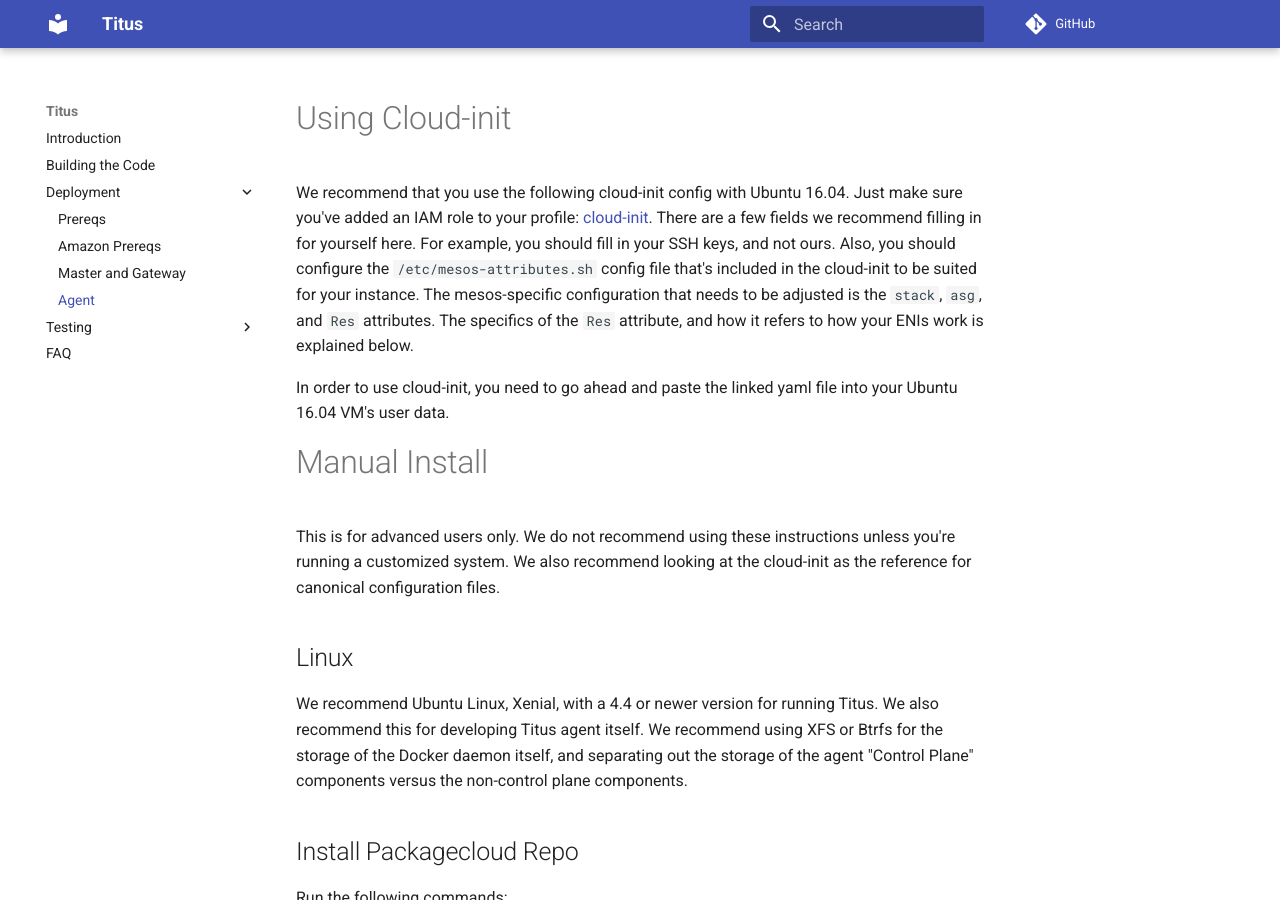
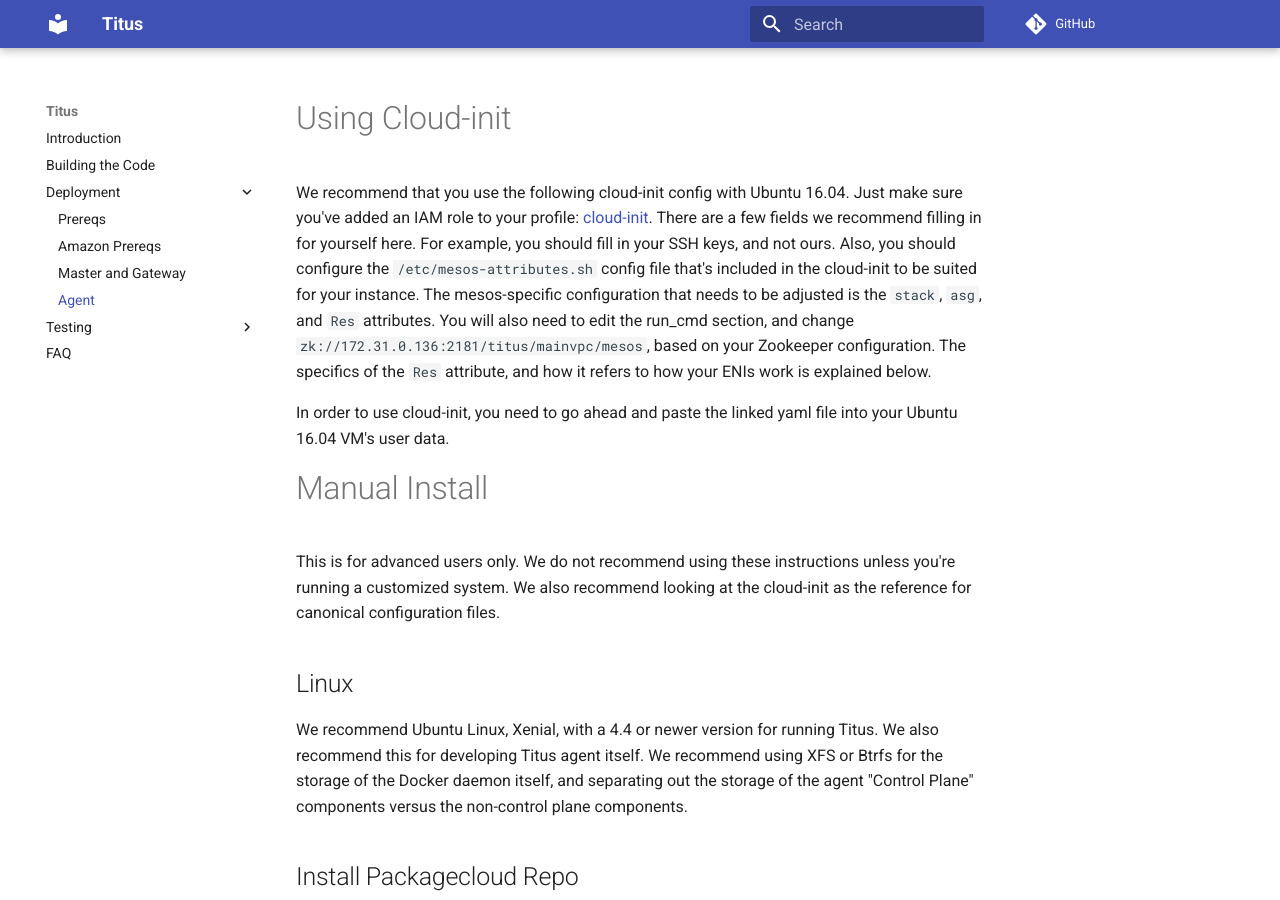
Before and after one commit to Netflix/titus, an MkDocs documentation site: the page built from docs/docs/install/agent.md, in a window 1280 px wide and 900 px high. Built offline with MkDocs 1.6.1 and Material for MkDocs 9.7.7, drawn with Linux system fonts in a browser that asks for light colours; comment, search, counter and statistics services are not loaded; old or Windows-style settings are respelled for this version of MkDocs.

Commit message:
Update agent install instructions

```diff
--- a/docs/docs/install/agent.md
+++ b/docs/docs/install/agent.md
@@ -1,5 +1,5 @@
 # Using Cloud-init
-We recommend that you use the following cloud-init config with Ubuntu 16.04. Just make sure you've added an IAM role to your profile: [cloud-init](cloud-init.yml). There are a few fields we recommend filling in for yourself here. For example, you should fill in your SSH keys, and not ours. Also, you should configure the `/etc/mesos-attributes.sh` config file that's included in the cloud-init to be suited for your instance. The mesos-specific configuration that needs to be adjusted is the `stack`, `asg`, and `Res` attributes. The specifics of the `Res` attribute, and how it refers to how your ENIs work is explained below.
+We recommend that you use the following cloud-init config with Ubuntu 16.04. Just make sure you've added an IAM role to your profile: [cloud-init](cloud-init.yml). There are a few fields we recommend filling in for yourself here. For example, you should fill in your SSH keys, and not ours. Also, you should configure the `/etc/mesos-attributes.sh` config file that's included in the cloud-init to be suited for your instance. The mesos-specific configuration that needs to be adjusted is the `stack`, `asg`, and `Res` attributes. You will also need to edit the run_cmd section, and change `zk://172.31.0.136:2181/titus/mainvpc/mesos`, based on your Zookeeper configuration. The specifics of the `Res` attribute, and how it refers to how your ENIs work is explained below.
 
 In order to use cloud-init, you need to go ahead and paste the linked yaml file into your Ubuntu 16.04 VM's user data.
 
```
Also changed, not shown: docs/docs/install/cloud-init.yml (+7 -2 lines).
